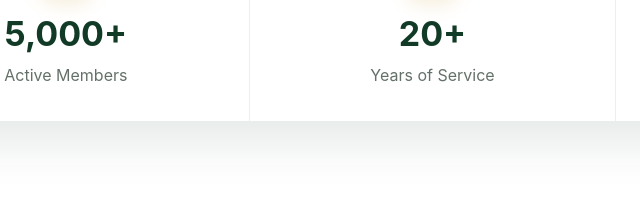
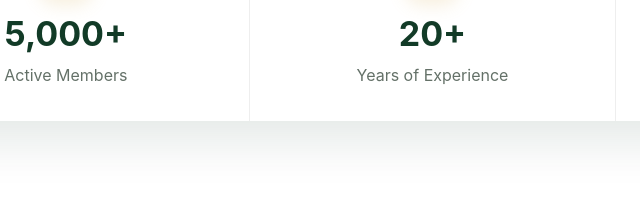
Before and after one commit to medianatawu-debug/natawu-union, a plain HTML site: page index.html in a window 1280 px wide. Shown: the part 750-948 px from the top of the page, 207-847 px from the left. Drawn offline with Linux system fonts and the light colour scheme.

Commit message:
Update index.html

```diff
--- a/index.html
+++ b/index.html
@@ -46,7 +46,7 @@
       <article>
         <div class="stat-icon">🛡</div>
         <h2>20+</h2>
-        <p>Years of Service</p>
+        <p>Years of Experience</p>
       </article>
       <article>
         <div class="stat-icon">🏅</div>
```
